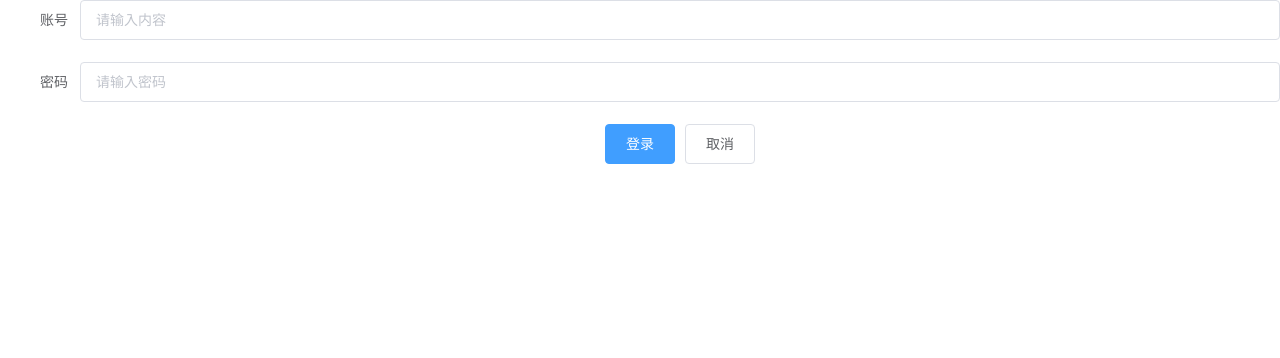
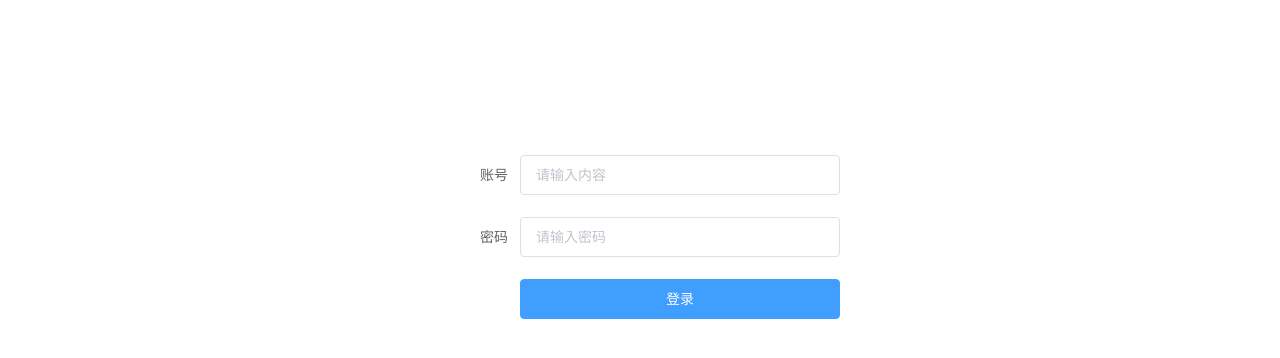
Before and after one commit to Xiaobai700/Myworld, a Vue app in the folder frontend/: page /#/ in a window 1280 px wide. Shown: the top 358 px of the page. Built offline with nearby package versions, Linux system fonts and the light colour scheme.

Commit message:
修改登录样式 添加退出按钮

```diff
--- a/frontend/src/components/index/PageHeader.vue
+++ b/frontend/src/components/index/PageHeader.vue
@@ -1,13 +1,32 @@
 <template>
-
-  <div class="left">
-    <img src="../../assets/header_logo.png" alt="">
+  <div>
+    <div class="left">
+      <img src="../../assets/header_logo.png" alt="">
+    </div>
+    <div class="right">
+      <el-dropdown :hide-on-click="false">
+        <span class="el-dropdown-link">
+          <i class="el-icon-user-solid"></i><i class="el-icon-arrow-down el-icon--right"></i>
+        </span>
+        <el-dropdown-menu slot="dropdown">
+          <el-dropdown-item command="a">
+            <span @click="logout" style="display:block;">退出</span>
+          </el-dropdown-item>
+        </el-dropdown-menu>
+      </el-dropdown>
+    </div>
   </div>
 </template>
 
 <script>
     export default {
-        name: "Header"
+        name: "Header",
+        methods:{
+            logout(){
+                console.log("退出");
+                this.$router.push({path:'/'})
+            }
+        }
     }
 </script>
 
@@ -15,4 +34,14 @@
 .left{
   float: left;
 }
+.right{
+    float: right;
+}
+.el-dropdown-link {
+  cursor: pointer;
+  color: #409EFF;
+}
+.el-icon-arrow-down {
+  font-size: 12px;
+}
 </style>
--- a/frontend/src/views/login/login.vue
+++ b/frontend/src/views/login/login.vue
@@ -1,5 +1,5 @@
 <template>
-  <el-form ref="form" :model="form" :rules="loginRules" label-width="80px">
+  <el-form ref="form" :model="form" :rules="loginRules" label-width="80px" class="login-form">
     <el-form-item label="账号">
       <el-input v-model="form.account" placeholder="请输入内容"></el-input>
     </el-form-item>
@@ -7,8 +7,7 @@
       <el-input placeholder="请输入密码" v-model="form.password" show-password></el-input>
     </el-form-item>
     <el-form-item>
-      <el-button type="primary" @click="onSubmit">登录</el-button>
-      <el-button>取消</el-button>
+      <el-button type="primary" style="width: 100%" @click="onSubmit">登录</el-button>
     </el-form-item>
   </el-form>
 </template>
@@ -41,5 +40,12 @@
     }
 </script>
 <style scoped>
-
+  .login-form {
+    position: absolute;
+    left: 0;
+    right: 0;
+    width: 400px;
+    padding: 35px 35px 15px 35px;
+    margin: 120px auto;
+  }
 </style>
```
